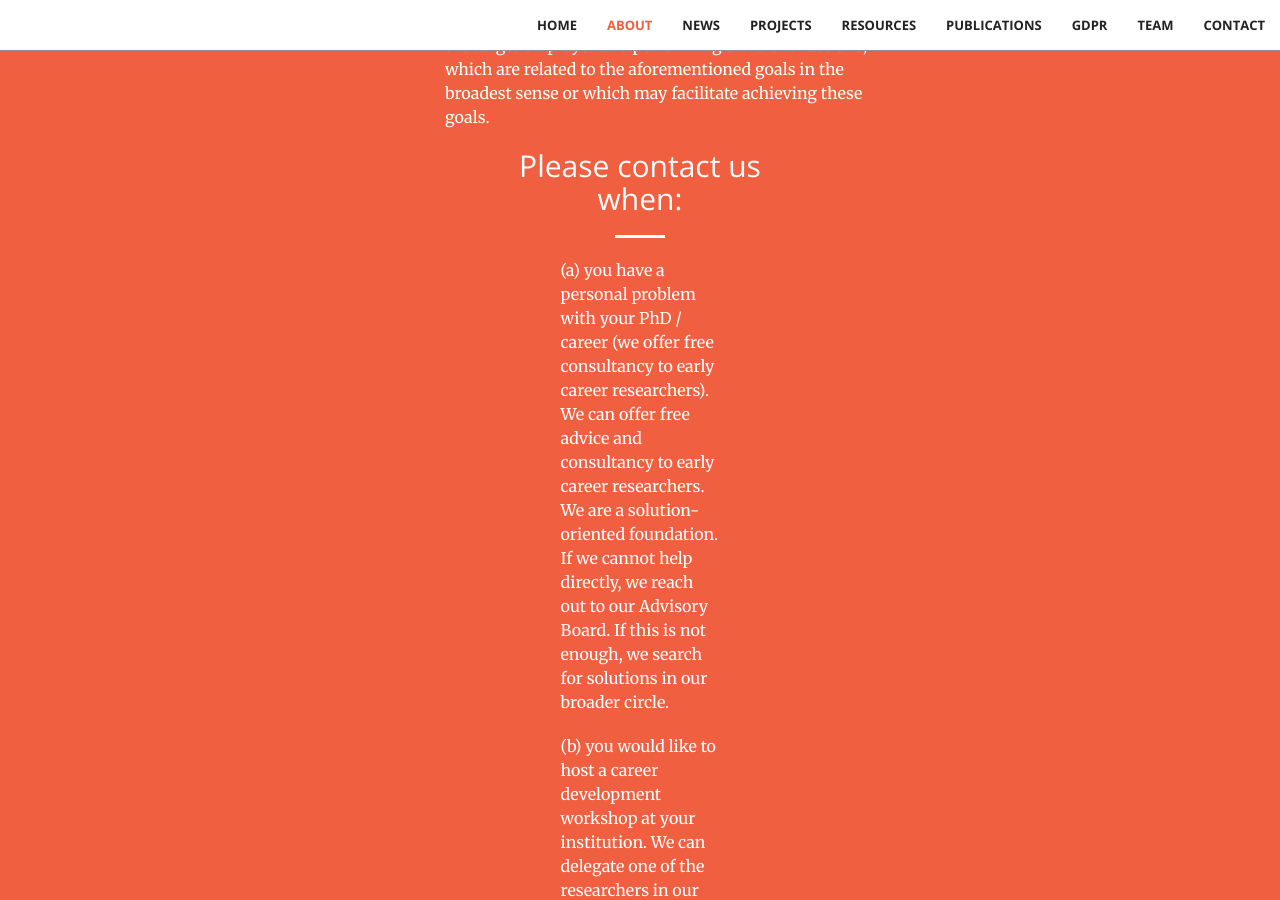
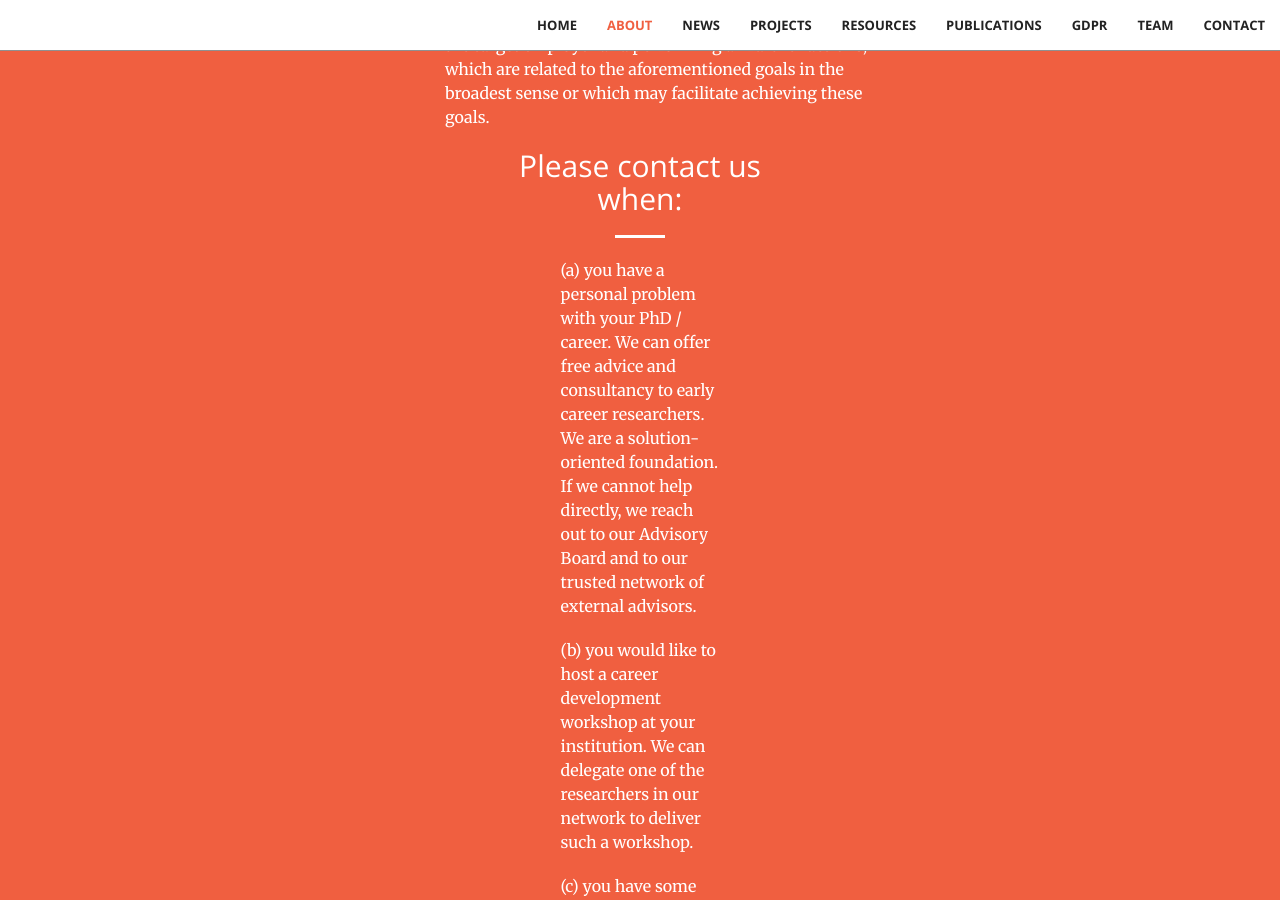
Before and after one commit to stichting-solaris/stichting-solaris.github.io, a Jekyll site: the page built from index.html, in a window 1280 px wide and 900 px high, scrolled down 2699 px. Built offline with Jekyll 4.4.1, drawn with Linux system fonts in a browser that asks for light colours.

Commit message:
Update call-to-action.html

```diff
--- a/_includes/call-to-action.html
+++ b/_includes/call-to-action.html
@@ -62,11 +62,11 @@
                     <h2 class="section-heading">Please contact us when:</h2>
                     <hr class="light">
                     <div class="col-lg-8 col-lg-offset-2 text-left">
-                    <p>(a) you have a personal problem with your PhD / career (we offer free consultancy
-                        to early career researchers).
+                    <p>(a) you have a personal problem with your PhD / career.
                         We can offer free advice and consultancy to early career researchers.
-                        We are a solution-oriented foundation. If we cannot help directly, we reach out to our Advisory Board.
-                        If this is not enough, we search for solutions in our broader circle.</p>
+                        We are a solution-oriented foundation.
+                        If we cannot help directly, we reach out to our Advisory Board and to our trusted network of external advisors.
+                        </p>
                     <p>(b) you would like to host a career development workshop at your institution. We can delegate one of
                         the researchers in our network to deliver such a workshop.</p>
                     <p>(c) you have some resource useful for early career researchers which you would like to share. We will
```
